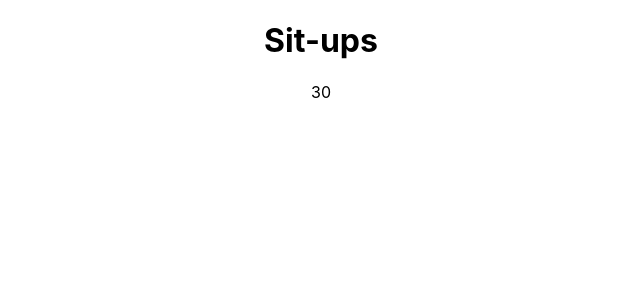
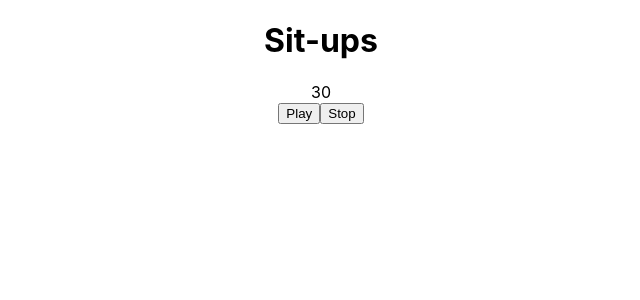
Before and after one commit to pca2/7min, a React (Create React App) app: page / in a window 1280 px wide. Shown: the top 300 px of the page, without its empty margins (319-959 px from the left). Built offline with nearby package versions, Linux system fonts and the light colour scheme.

Commit message:
Add buttons to Timer

```diff
--- a/src/components/Timer.js
+++ b/src/components/Timer.js
@@ -5,6 +5,10 @@
   return(
     <div className="Timer">
       {time}
+      <div className="controls">
+        <button id="play" name="play">Play</button>
+        <button id="stop" name="stop">Stop</button>
+      </div>
     </div>
   )
 }
```
